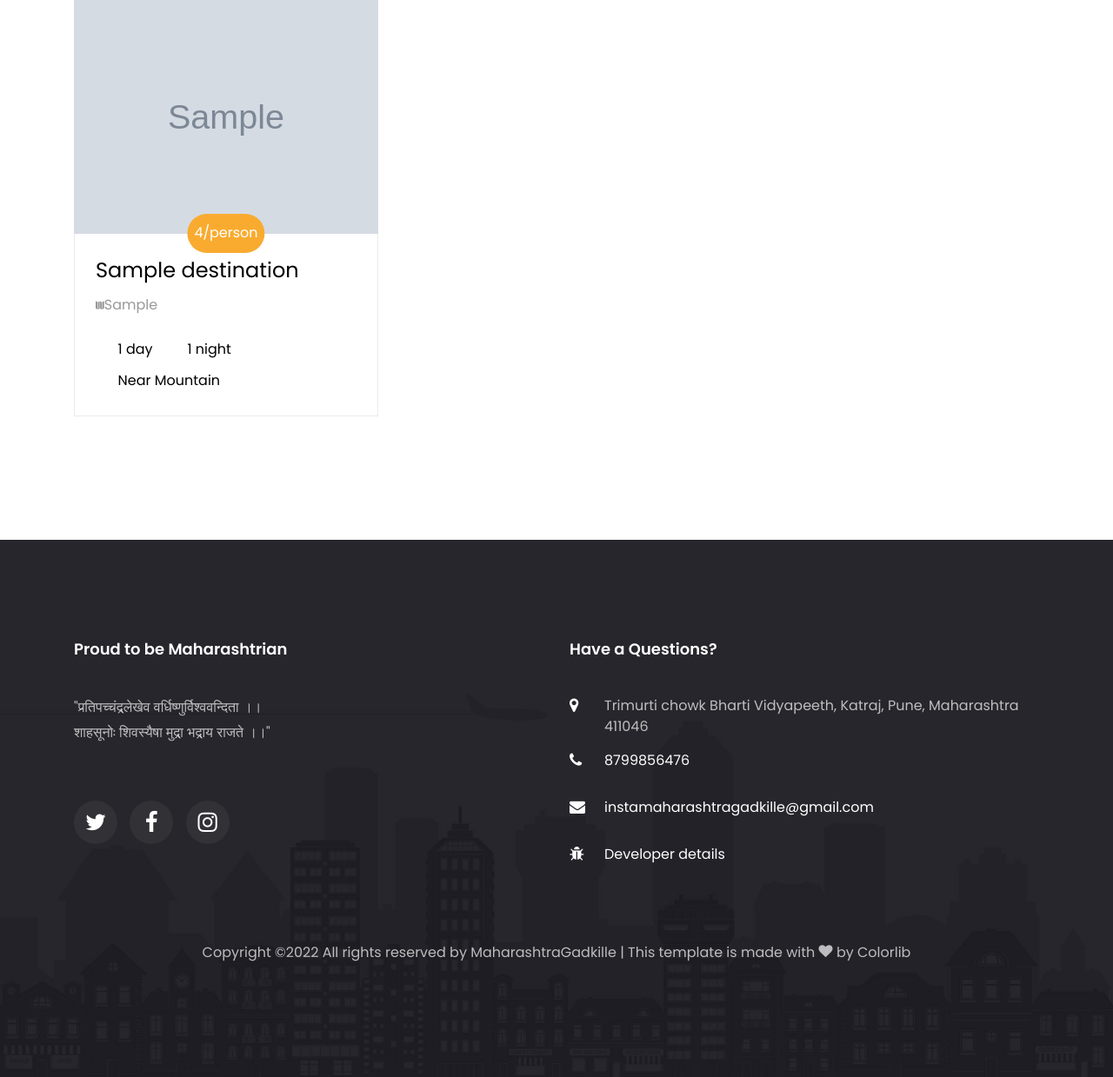
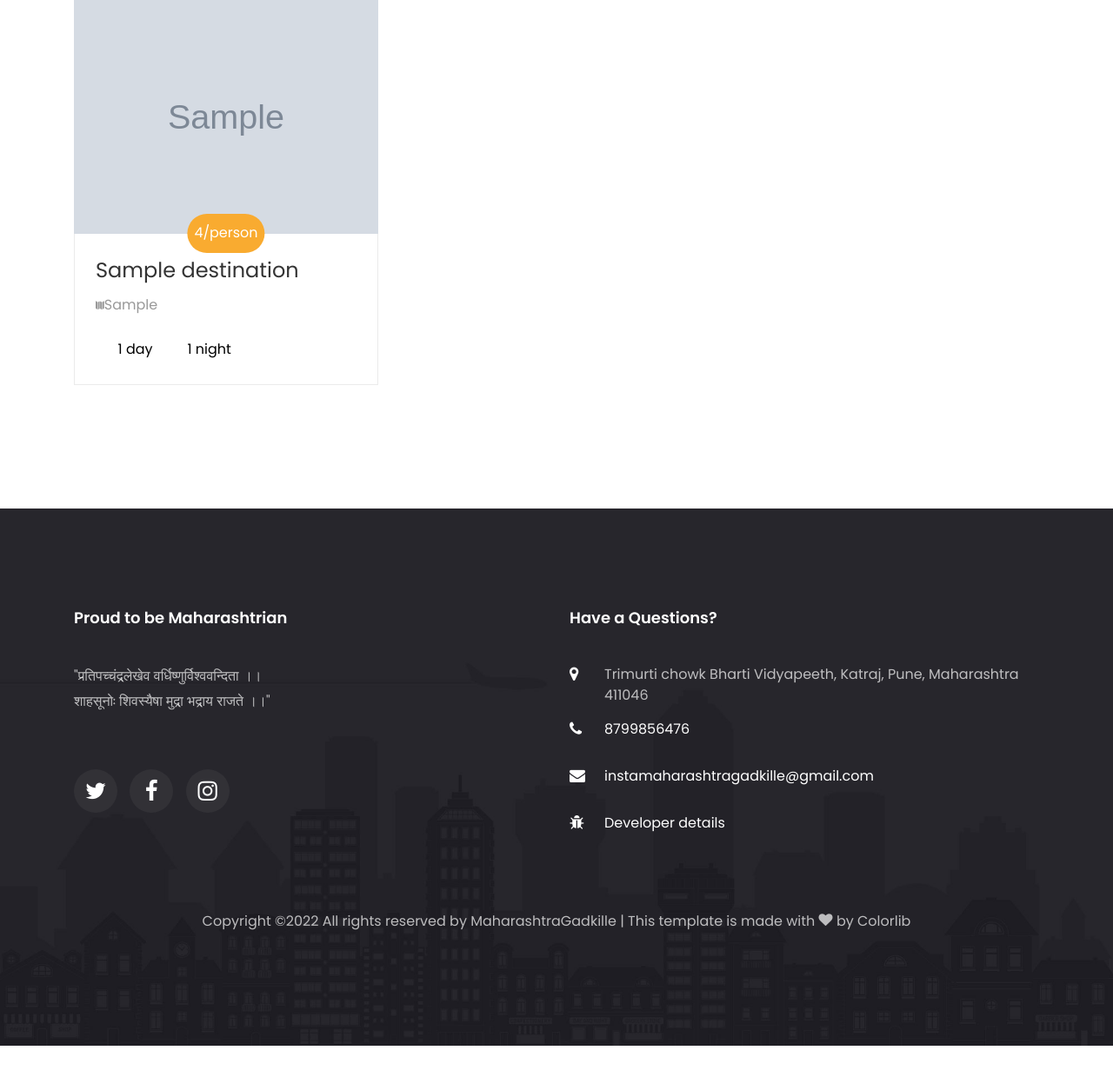
Before and after one commit to JeevanKumar100/MaharashtraTourism, a Django app: page /destination/ in a window 1280 px wide. Shown: the part 955-2194 px from the top of the page at 87% size. After the commit the page ends 2158 px from the top, so only its background shows below. Run offline with Django 4.2, Linux system fonts and the light colour scheme; tables that the repository leaves empty hold one stand-in row (values such as "Sample post"); grey boxes marked "Sample" are stand-in pictures; some libraries are stand-ins or nearby versions; some web fonts are replaced.

Commit message:
some changes added to see if icons work

```diff
--- a/MaharashtraGadkille/settings.py
+++ b/MaharashtraGadkille/settings.py
@@ -145,6 +145,7 @@ AWS_S3_SIGNATURE_VERSION = "s3v4"
 AWS_S3_REGION_NAME = "ap-south-1"
 AWS_S3_FILE_OVERWRITE = False
 AWS_DEFAULT_ACL = None
+AWS_QUERYSTRING_AUTH = False
 DEFAULT_FILE_STORAGE = 'gadkille.storage_backends.PublicMediaStorage'
 STATICFILES_STORAGE = 'gadkille.storage_backends.StaticStorage'
 
--- a/gadkille/templates/base/base.html
+++ b/gadkille/templates/base/base.html
@@ -19,8 +19,8 @@
 
     <link rel="stylesheet" href="{% static 'gadkille/assets/css/ionicons.min.css' %}">
 
-    <link rel="stylesheet" href="{% static 'gadkille/assets/css/bootstrap-datepicker.css' %}">
-    <link rel="stylesheet" href="{% static 'gadkille/assets/css/jquery.timepicker.css' %}">
+    {% comment %} <link rel="stylesheet" href="{% static 'gadkille/assets/css/bootstrap-datepicker.css' %}">
+    <link rel="stylesheet" href="{% static 'gadkille/assets/css/jquery.timepicker.css' %}"> {% endcomment %}
 
 
     <link rel="stylesheet" href="{% static 'gadkille/assets/css/flaticon.css' %}">
@@ -135,7 +135,7 @@
     <script src="{% static 'gadkille/assets/js/jquery.magnific-popup.min.js' %}"></script>
     <script src="{% static 'gadkille/assets/js/aos.js' %}"></script>
     <script src="{% static 'gadkille/assets/js/jquery.animateNumber.min.js' %}"></script>
-    <script src="{% static 'gadkille/assets/js/bootstrap-datepicker.js' %}"></script>
+    {% comment %} <script src="{% static 'gadkille/assets/js/bootstrap-datepicker.js' %}"></script> {% endcomment %}
     <script src="{% static 'gadkille/assets/js/scrollax.min.js' %}"></script>
     <script src="{% static 'gadkille/assets/js/google-map.js' %}"></script>
     <script src="{% static 'gadkille/assets/js/main.js' %}"></script>
--- a/gadkille/templates/destination.html
+++ b/gadkille/templates/destination.html
@@ -29,15 +29,14 @@
 
         		<div class="col-md-4 ftco-animate">
         			<div class="project-wrap">
-        			<a href="#" class="img" style="background-image: url({{destination.image.url}});"></a>
+        			<a href="" class="img" style="background-image: url({{destination.image.url}});"></a>
         			<div class="text p-4">
         				<span class="price">{{destination.rate}}/person</span>
-        				<h3><a href="#">{{destination.title}}</a></h3>
+        				<h3>{{destination.title}}</h3>
         				<p class="location"><span class="ion-ios-map"></span>{{destination.location}}</p>
         				<ul>
         					<li><span class="flaticon-shower"></span>{{destination.day}} day</li>
         					<li><span class="flaticon-king-size"></span>{{destination.night}} night</li>
-        					<li><span class="flaticon-mountains"></span>Near Mountain</li>
         				</ul>
         			</div>
 					</div>
--- a/gadkille/templates/index.html
+++ b/gadkille/templates/index.html
@@ -10,7 +10,7 @@
         <div class="row no-gutters slider-text js-fullheight align-items-center justify-content-center" data-scrollax-parent="true">
           <div class="col-md-9 text text-center ftco-animate" data-scrollax=" properties: { translateY: '70%' }">
               <a href="{{homebackground.link}}" class="icon-video popup-vimeo d-flex align-items-center justify-content-center mb-4">
-                  <span class="ion-ios-play"></span>
+              <span class="ion-ios-play"></span>
             </a>
             <h1 data-scrollax="properties: { translateY: '30%', opacity: 1.6 }">{{homebackground.heading}}</h1>
             <p class="caps" data-scrollax="properties: { translateY: '30%', opacity: 1.6 }">{{homebackground.subheading}}</p>
```
